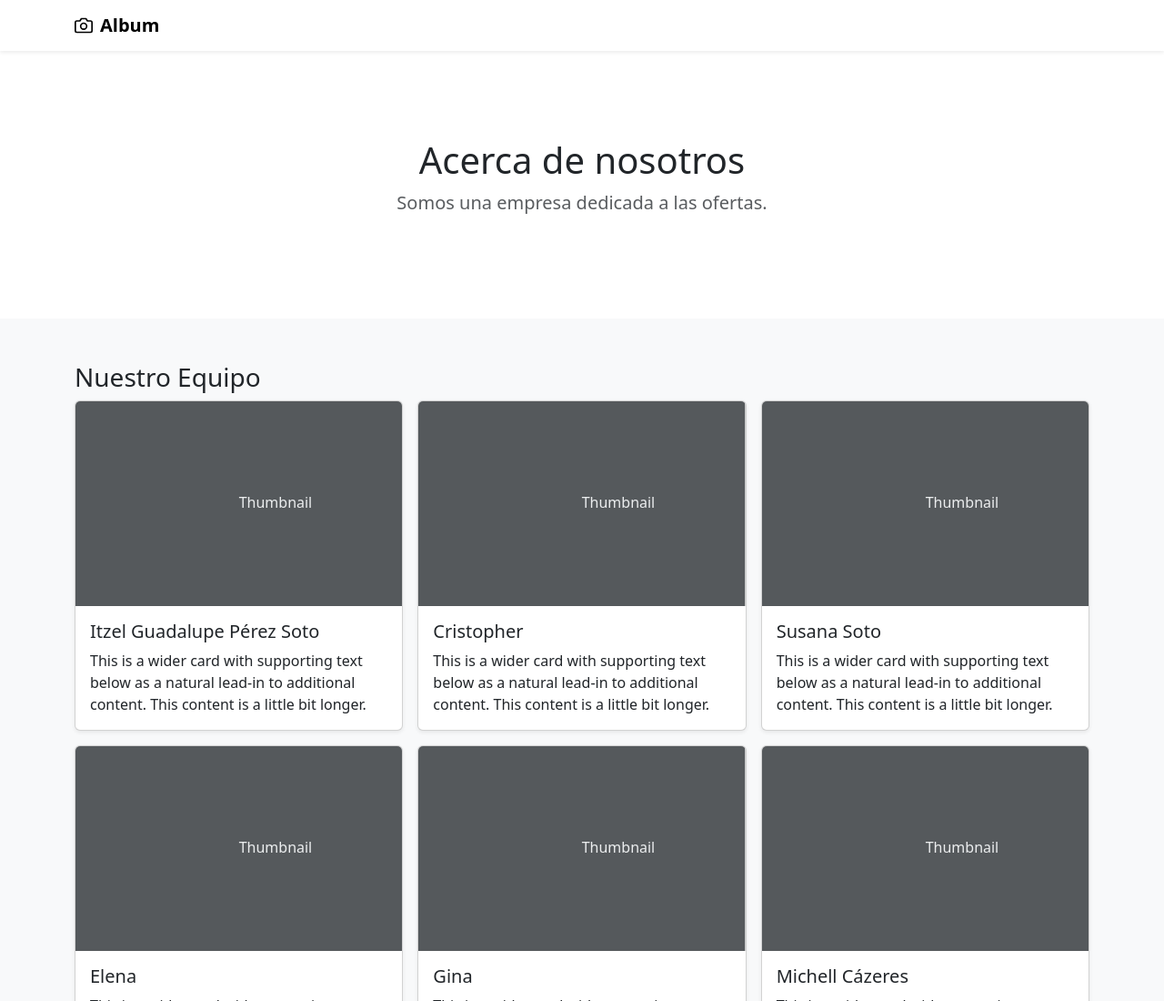
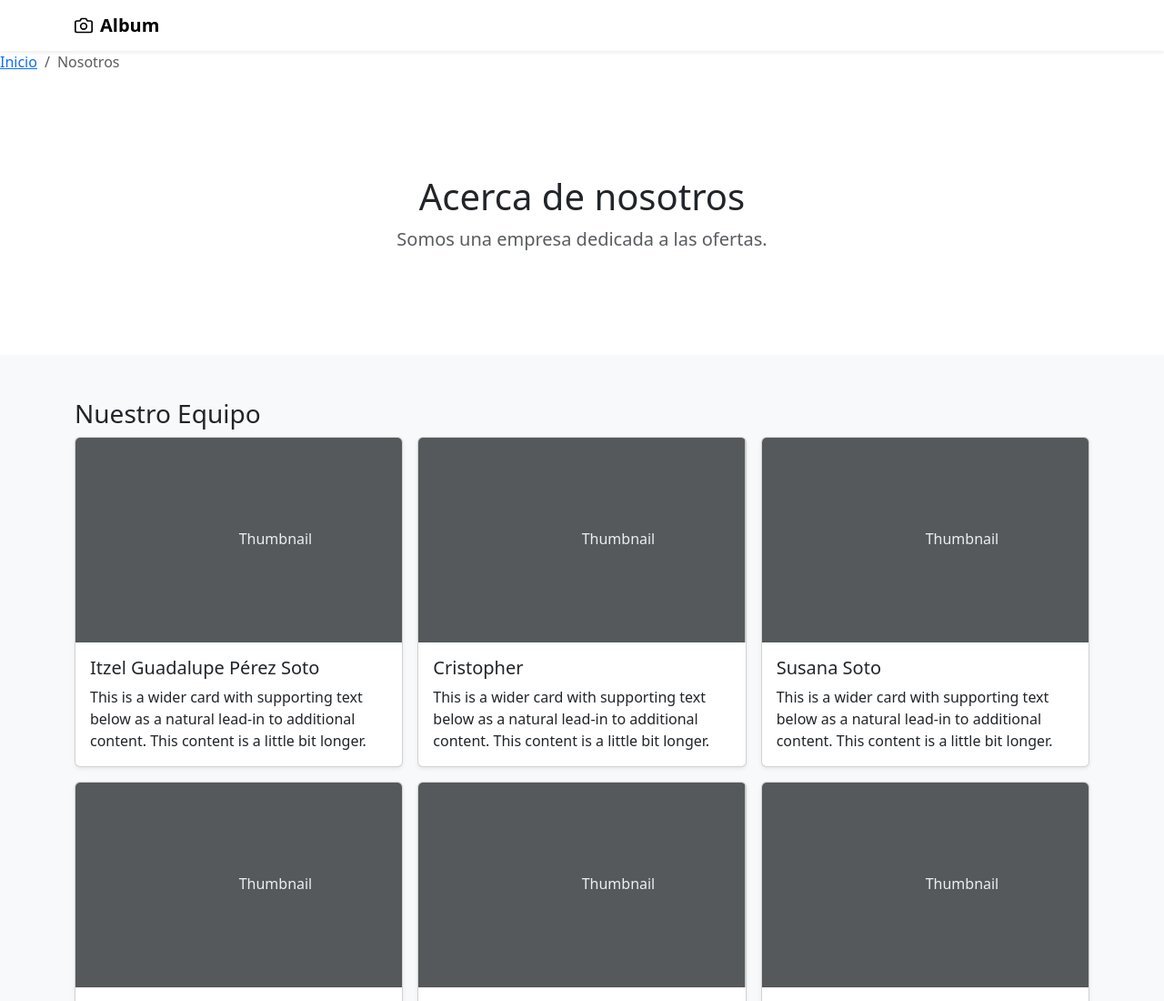
Before and after one commit to pabrejusa/CH29_ejercicio, a plain HTML site: page nosotros.html in a window 1280 px wide. Shown: the top 1100 px of the page at 91% size. Drawn offline with nearby package versions, Linux system fonts and the light colour scheme.

Commit message:
Se modifico el archivo nosotros.html

```diff
--- a/nosotros.html
+++ b/nosotros.html
@@ -26,7 +26,12 @@
       </div>
     </div>
   </header>
-
+  <nav aria-label="breadcrumb">
+    <ol class="breadcrumb">
+      <li class="breadcrumb-item"><a href="#">Inicio</a></li>
+      <li class="breadcrumb-item active" aria-current="page">Nosotros</li>
+    </ol>
+  </nav>
   <main>
 
     <section class="py-5 text-center container">
```
